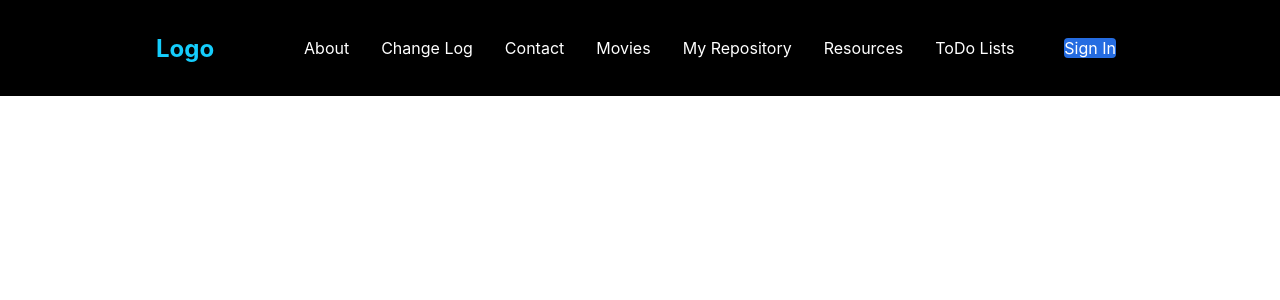
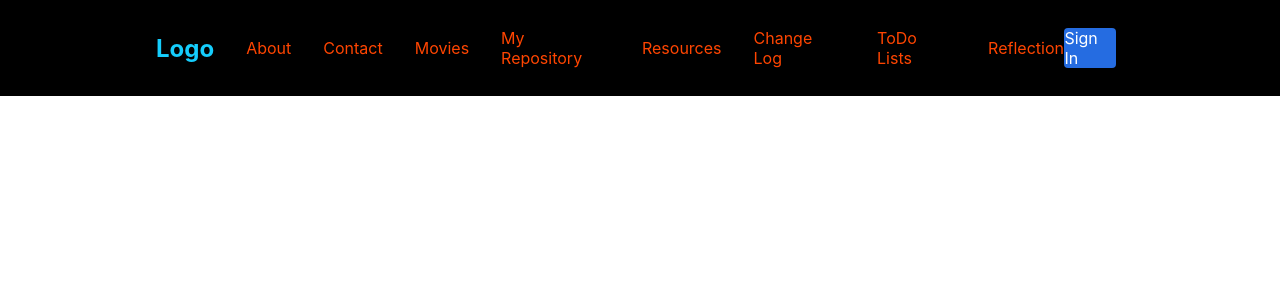
Before and after one commit to ahilynd/-ahilynd-.github.io, a React (Create React App) app in the folder navigation-bar/: page / in a window 1280 px wide. Shown: the top 300 px of the page. Built offline with nearby package versions, Linux system fonts and the light colour scheme.

Commit message:
changes to the tabs

```diff
--- a/navigation-bar/src/components/Navbar/NavBarElements.js
+++ b/navigation-bar/src/components/Navbar/NavBarElements.js
@@ -11,7 +11,7 @@ export const Nav = styled.nav`
     z-index: 10;
 `
 export const NavLink = styled(Link)`
-    color: #fff;
+    color: #ff4500;
     display: flex;
     align-items: center;
     text-decoration: none;
--- a/navigation-bar/src/components/Navbar/index.js
+++ b/navigation-bar/src/components/Navbar/index.js
@@ -13,9 +13,6 @@ const Navbar = () => {
                 <NavLink to="/about" activeStyle>
                     About
                 </NavLink>
-                <NavLink to='/change log' activeStyle>
-                     Change Log
-                 </NavLink>
                 <NavLink to='/contact' activeStyle>
                      Contact
                 </NavLink>
@@ -28,8 +25,14 @@ const Navbar = () => {
                 <NavLink to='/resources' activeStyle>
                      Resources
                 </NavLink>
+                <NavLink to='/change log' activeStyle>
+                     Change Log
+                 </NavLink>
                 <NavLink to='/todo list' activeStyle>
                      ToDo Lists
+                </NavLink>
+                <NavLink to='/reflections' activeStyle>
+                     Reflections
                  </NavLink>
             </NavMenu>
             <NavBtn>
```
Lines whose indentation alone changed are shown as unchanged.
